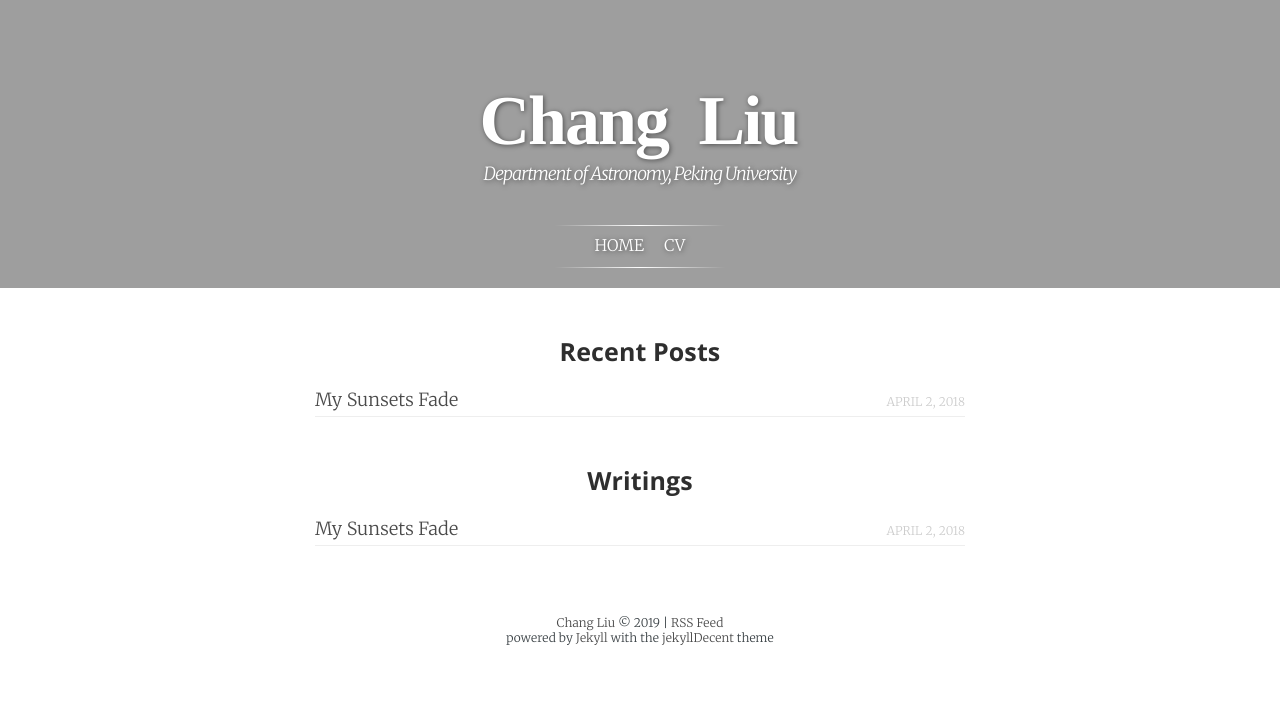
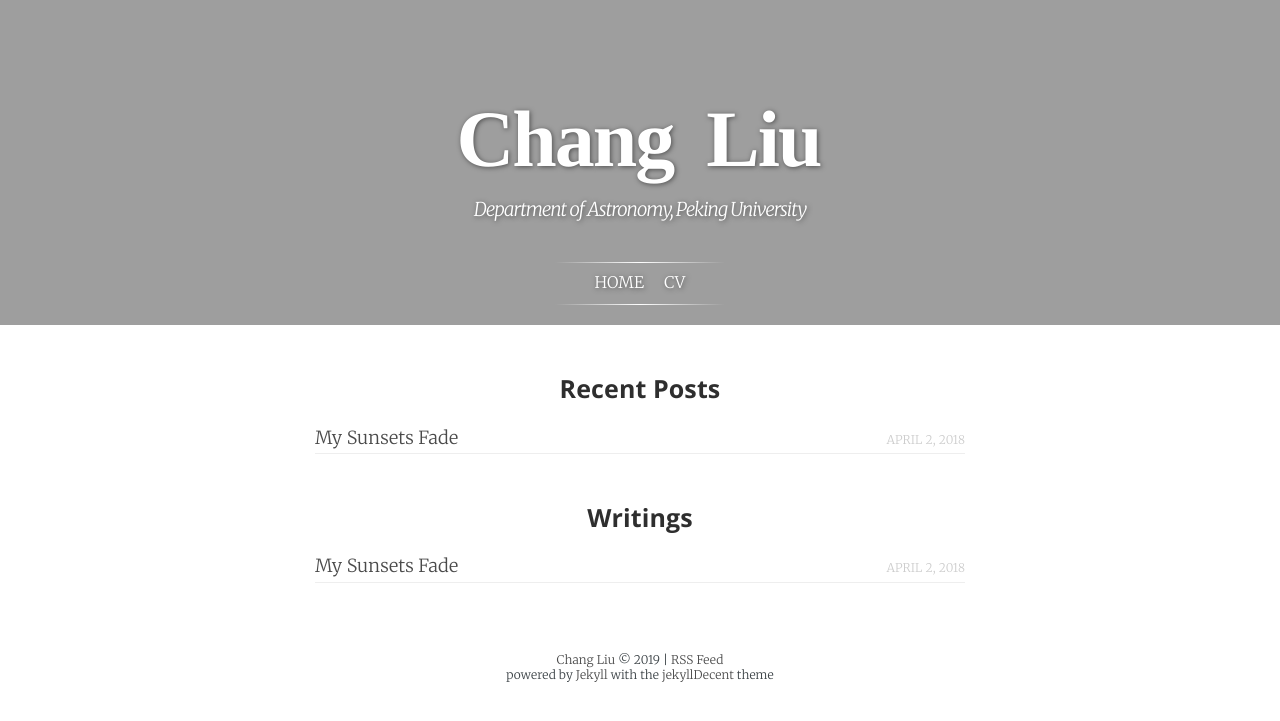
Before and after one commit to slowdivePTG/slowdivePTG.github.io, a Jekyll site: the page built from index.html, in a window 1280 px wide. Shown: the top 721 px of the page. Built offline with Jekyll 4.4.1, drawn with Linux system fonts in a browser that asks for light colours; some web fonts are replaced; a script that is not in the unit is left out.

Commit message:
Modification on fonts

```diff
--- a/_sass/main.scss
+++ b/_sass/main.scss
@@ -60,16 +60,16 @@
     .page-title {
         a {
             font-family: Mrs Saint Delafield;
-            font-size: 70px;
+            font-size: 80px;
             word-spacing: 15px;
-            line-height: 1.2;
+            line-height: 1.5;
             text-decoration: none;
             text-shadow: 1px 1px 5px rgba($color-black, 0.3);
         }
     }
 
     .page-description {
-        font-size: 18px;
+        font-size: 19px;
         font-weight: normal;
         font-style: italic;
         font-family: 'Merriweather', 'Hiragino Sans GB', 'Microsoft YaHei', 'WenQuanYi Micro Hei', sans-serif;
```
